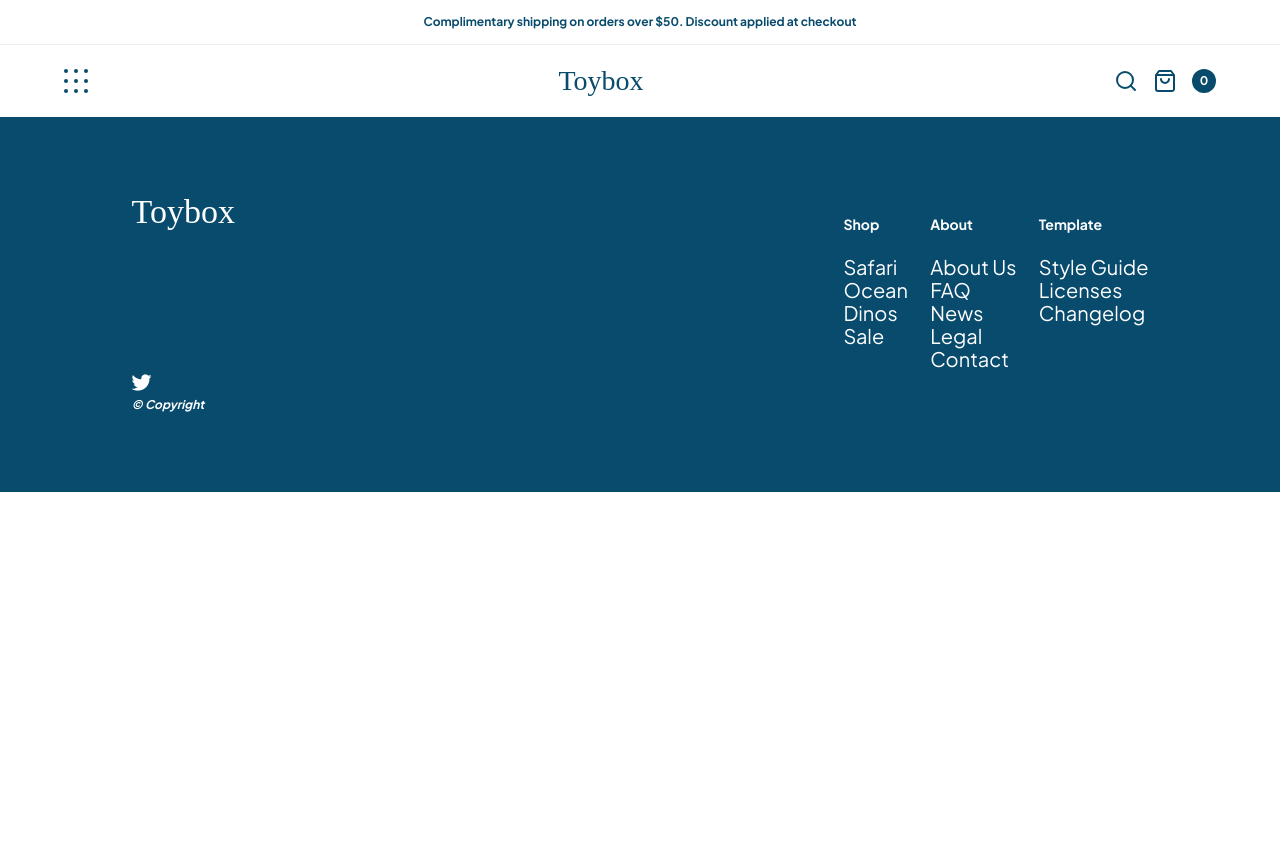
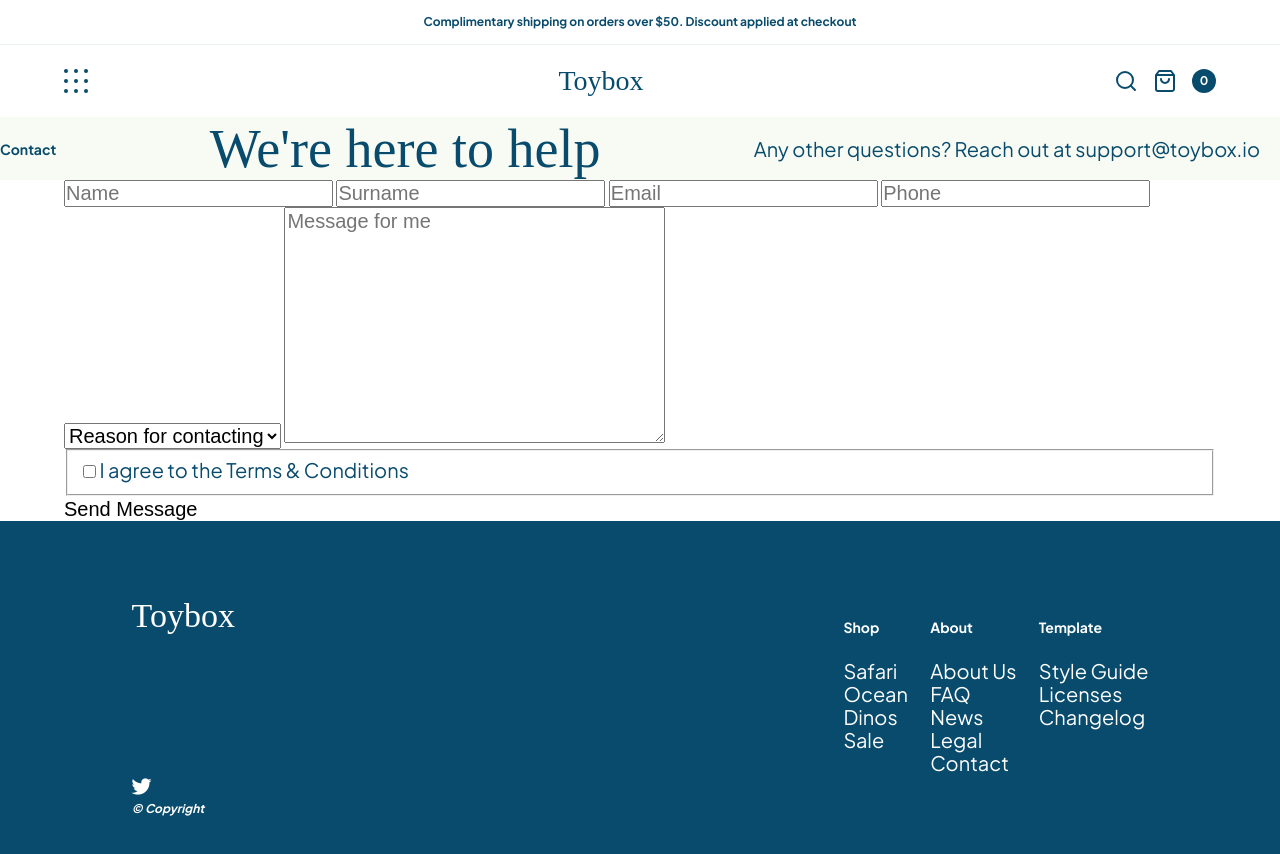
Before and after one commit to alicetoronto/toybox-code-along, a plain HTML site: page contact.html in a window 1280 px wide. Before the commit the page ends 800 px from the top, so only its background shows below. Drawn offline with Linux system fonts and the light colour scheme; files whose address does not match are found by name; a web font is replaced by a local one.

Commit message:
added header and form html

```diff
--- a/contact.html
+++ b/contact.html
@@ -54,7 +54,7 @@
                 </nav>
             </div>
             <!-- NavBar -->
-            <a href="#home" class="logo">
+            <a href="./index.html" class="logo">
                 <h1>Toybox</h1>
             </a>
 
@@ -72,11 +72,53 @@
             </div>
         </div> <!-- end of wrapper -->
     </nav>
+<!-- header -->
+    <header class="contactHeader">
+        <div class="wrapper">
+            <h5>Contact</h5>
+            <h3>We're here to help</h3>
+            <p>Any other questions? Reach out at <a href="mailto:">support@toybox.io</a></p>
+        </div>
+    </header>
+    <main class="contact" id="mainContent">
+        <div class="wrapper">
+            <form action="">
+                <label for="name" class="sr-only">Name</label>
+                <input type="text" id="name" placeholder="Name">
+
+                <label for="surname" class="sr-only">Surname</label>
+                <input type="text" id="surname" placeholder="Surname">
+
+                <label for="email" class="sr-only">Email</label>
+                <input type="email" id="email" placeholder="Email">
+
+                <label for="phone" class="sr-only">Phone</label>
+                <input type="tel" id="phone" placeholder="Phone">
+
+                <select name="reason" id="reason">
+                    <option value="placeholder" disabled selected>Reason for contacting</option>
+                    <option value="refund">Refund request</option>
+                    <option value="status">Order status update</option>
+                    <option value="praise">Praise!</option>
+                    <option value="complaint">General concerns</option>
+                </select>
+
+                <label for="message" class="sr-only">Message for me</label>
+                <textarea id="message" cols="30" rows="10" placeholder="Message for me"></textarea>
+
+                <fieldset>
+                    <input type="checkbox" id="terms">
+                    <label for="terms">I agree to the Terms & Conditions</label>
+                </fieldset>
+                <button type="submit">Send Message</button>
+            </form>
+        </div>
+    </main>
     <footer class="footer" id="footer">
         <div class="wrapper">
             <div class="footerFlexContainer">
                 <!-- Logo -->
-                <a href="#" class="logo">
+                <a href="./index.html" class="logo">
                     <h4>Toybox</h4>
                 </a>
                 <!-- Footer nav container -->
```
